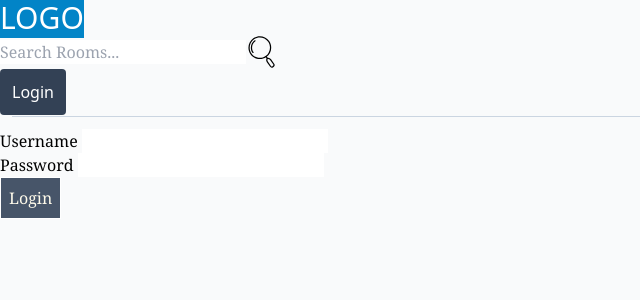
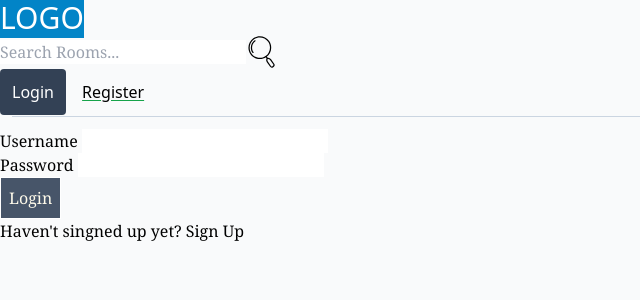
Before and after one commit to michael-duke/StudyClan, a Django app: page /login in a window 1280 px wide. Shown: the top 300 px of the page, without its empty margins (0-640 px from the left). Run offline with Django 4.2, Linux system fonts and the light colour scheme; some libraries are stand-ins or nearby versions.

Commit message:
Create and modify the login-register form according to page requested

```diff
--- a/base/templates/base/login_register.html
+++ b/base/templates/base/login_register.html
@@ -1,7 +1,9 @@
 {% extends 'main.html' %}
 
 {% block content %}
-  <div>
+
+{% if page == 'login' %}
+  <div class="login-form">
     <form method="POST" action="">
       {% csrf_token %}
       <div>
@@ -16,5 +18,17 @@
         <button type="submit" class="bg-slate-600 p-2 text-amber-50 border border-white">Login</button>
       </div>
     </form>
+    <p>Haven't singned up yet? <a href="{% url 'register' %}">Sign Up</a> </p>
   </div>
+{% else %}
+  <div class="register-form mt-4">
+    <form method="POST" action="">
+      {% csrf_token %}
+      {{ form.as_p }}
+      <button type="submit" class="bg-emerald-500 p-2 text-black border-2 border-black">Register</button>
+
+    </form>
+    <p>Already singned up? <a href="{% url 'login' %}">Login</a> </p>
+  </div>
+{% endif %}
 {% endblock %}
--- a/templates/navbar.html
+++ b/templates/navbar.html
@@ -32,6 +32,7 @@
   </div>
   {% else %}
   <a href="{% url 'login' %}" class="rounded bg-slate-700 text-white p-3 font-sans">Login</a>
+  <a href="{% url 'register' %}" class="rounded text-black underline underline-offset-2 decoration-green-600 p-3 font-sans">Register</a>
 {% endif %}
 
 <hr class="border-slate-300 m-3" />
```
